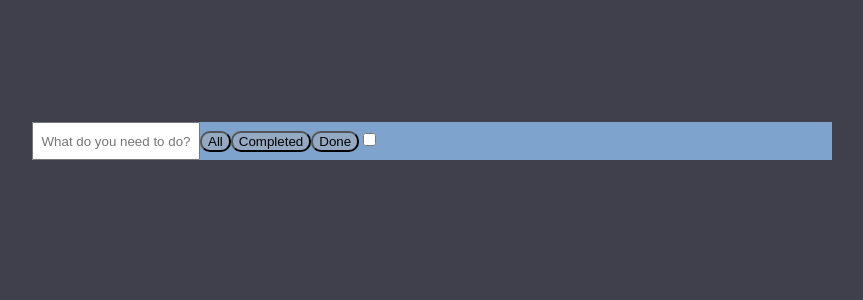
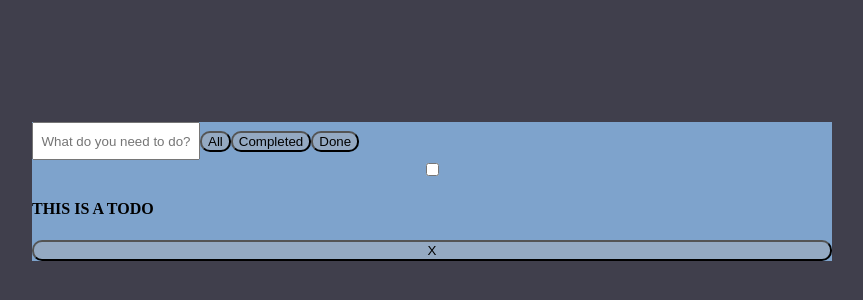
Before and after one commit to carljduff/todo-app, a React (Create React App) app: page / in a window 1280 px wide. Shown: the part 278-578 px from the top of the page, without its empty margins (208-1071 px from the left). Built offline with nearby package versions, Linux system fonts and the light colour scheme.

Commit message:
created statusbtn

```diff
--- a/package.json
+++ b/package.json
@@ -3,6 +3,10 @@
   "version": "0.1.0",
   "private": true,
   "dependencies": {
+    "@fortawesome/fontawesome-svg-core": "^6.1.1",
+    "@fortawesome/free-regular-svg-icons": "^6.1.1",
+    "@fortawesome/free-solid-svg-icons": "^6.1.1",
+    "@fortawesome/react-fontawesome": "^0.1.18",
     "@testing-library/jest-dom": "^5.16.2",
     "@testing-library/react": "^12.1.4",
     "@testing-library/user-event": "^13.5.0",
--- a/public/index.html
+++ b/public/index.html
@@ -11,6 +11,7 @@
     />
 
     <title>Todo's</title>
+    <script src="https://kit.fontawesome.com/0adda2d9ba.js" crossorigin="anonymous"></script>
   </head>
   <body>
     <noscript>You need to enable JavaScript to run this app.</noscript>
--- a/src/App.css
+++ b/src/App.css
@@ -9,7 +9,7 @@ body {
     max-width: 800px;
     max-height: 800px;
 }
-.status-button {
+.button, .status-button {
     border-radius: 10px;
     width: auto;
     height: auto;
@@ -18,3 +18,9 @@ body {
     color: black;
 
 }
+
+.todo-wrap {
+    display: flex;
+    flex-flow: column wrap;
+    justify-content: center;
+}
--- a/src/components/Input.js
+++ b/src/components/Input.js
@@ -1,4 +1,4 @@
-import './css/input.css'
+import '../css/input.css'
 export default function Input() {
     return(
         <>
--- a/src/components/Todo.js
+++ b/src/components/Todo.js
@@ -1,8 +1,19 @@
+import { FontAwesomeIcon } from '@fortawesome/react-fontawesome'
+import '../App.css'
+
 export default function Todo() {
     return(
         <>
 
-       <input type='checkbox' />
+       <div className='todo-wrap'>
+
+
+            <input type='checkbox' />
+            <h4 className="todo"> THIS IS A TODO</h4>
+            <button className='button'>X</button>
+
+        </div>
+
         </>
     )
 }
```
Also changed, not shown: src/css/input.css (renamed from src/components/css/input.css), 1 other file (tests, documents, lock files or other folders).
